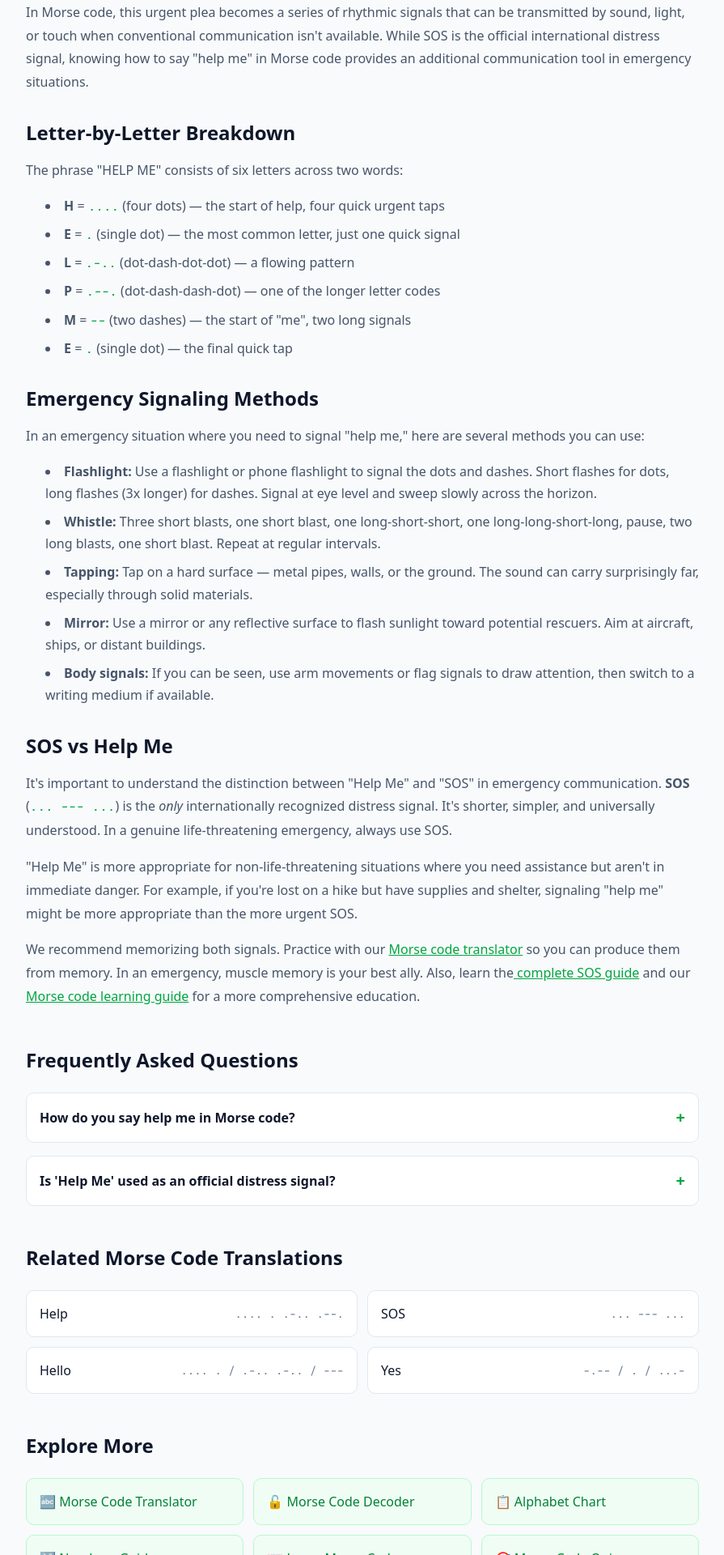
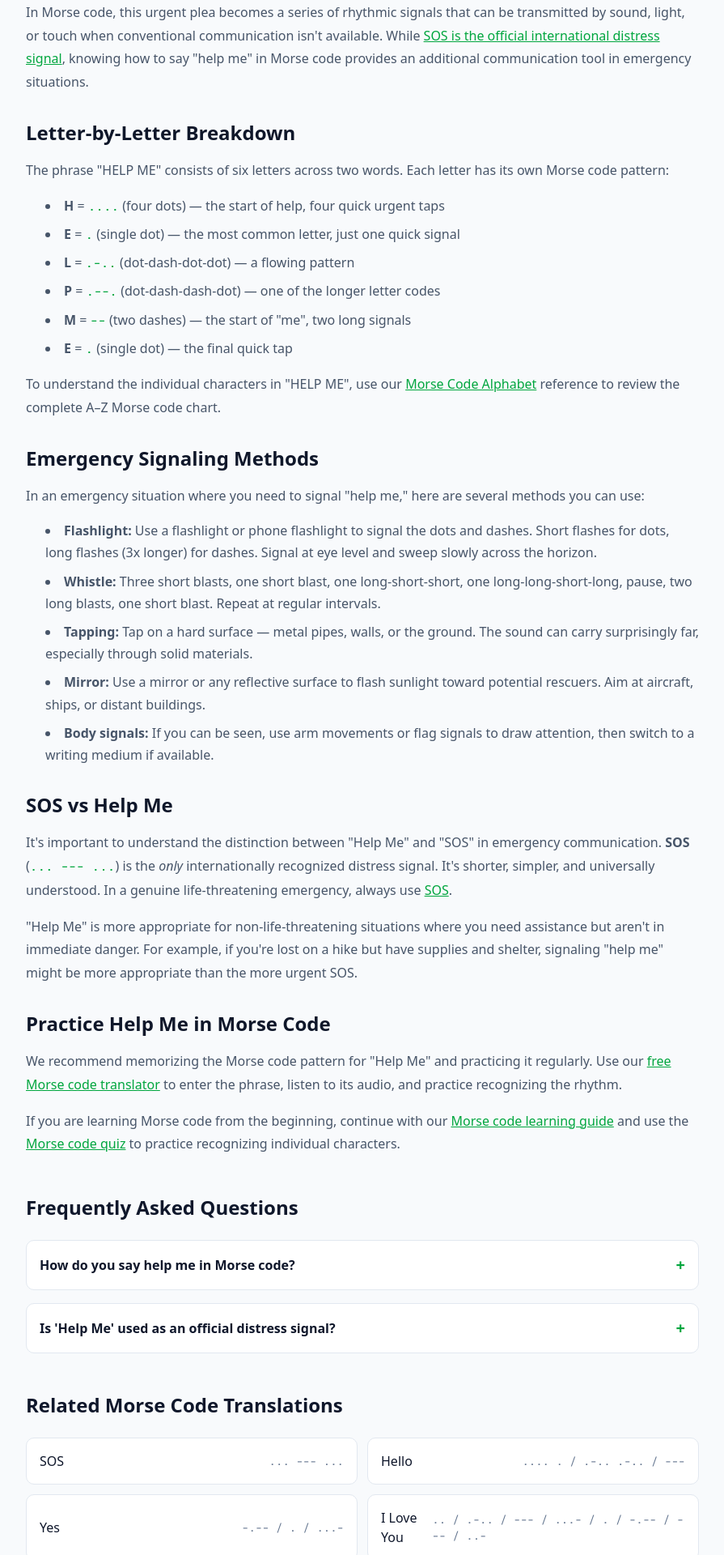
Before and after one commit to muzamil4382-hue/Morse-code-0.2, a Next.js app: page /help-me-in-morse-code in a window 1280 px wide. Shown: the part 880-2800 px from the top of the page at 81% size, without its empty margins (192-1087 px from the left). Built offline with nearby package versions, Linux system fonts and the light colour scheme.

Commit message:
help me page update

```diff
--- a/src/app/help-me-in-morse-code/page.tsx
+++ b/src/app/help-me-in-morse-code/page.tsx
@@ -1,22 +1,52 @@
 import Link from "next/link";
-import { WordPageTemplate, generateWordPageMeta } from "@/components/morse/word-page-template";
+import {
+  WordPageTemplate,
+  generateWordPageMeta,
+} from "@/components/morse/word-page-template";
 
 const config = {
   word: "HELP ME",
   morseStr: ".... . .-.. .--. / -- .",
   title: "Help Me in Morse Code",
   metaTitle: "Help Me in Morse Code - Emergency Signal Guide",
-  description: "Learn how to signal 'Help Me' in Morse code. Essential emergency communication skill with letter-by-letter breakdown and signaling methods.",
+  description:
+    "Learn how to signal 'Help Me' in Morse code. Essential emergency communication skill with letter-by-letter breakdown and signaling methods.",
   slug: "help-me-in-morse-code",
+
   faqs: [
-    { question: "How do you say help me in Morse code?", answer: "\"Help Me\" in Morse code is: .... . .-.. .--. / -- . That's H (four dots), E (one dot), L (dot-dash-dot-dot), P (dot-dash-dash-dot), space, M (two dashes), E (one dot)." },
-    { question: "Is 'Help Me' used as an official distress signal?", answer: "No. The only official international distress signal is SOS (... --- ...). While 'Help Me' can be used in informal situations, in genuine life-threatening emergencies, always use SOS as it is universally recognized." },
+    {
+      question: "How do you say help me in Morse code?",
+      answer:
+        '"Help Me" in Morse code is: .... . .-.. .--. / -- . That\'s H (four dots), E (one dot), L (dot-dash-dot-dot), P (dot-dash-dash-dot), space, M (two dashes), E (one dot).',
+    },
+    {
+      question: "Is 'Help Me' used as an official distress signal?",
+      answer:
+        "No. The only official international distress signal is SOS (... --- ...). While 'Help Me' can be used in informal situations, in genuine life-threatening emergencies, always use SOS as it is universally recognized.",
+    },
   ],
+
   relatedWords: [
-    { word: "Help", slug: "help-in-morse-code", morse: ".... . .-.. .--." },
-    { word: "SOS", slug: "sos-morse-code", morse: "... --- ..." },
-    { word: "Hello", slug: "hello-in-morse-code", morse: ".... . / .-.. .-.. / ---" },
-    { word: "Yes", slug: "yes-in-morse-code", morse: "-.-- / . / ...-" },
+    {
+      word: "SOS",
+      slug: "sos-morse-code",
+      morse: "... --- ...",
+    },
+    {
+      word: "Hello",
+      slug: "hello-in-morse-code",
+      morse: ".... . / .-.. .-.. / ---",
+    },
+    {
+      word: "Yes",
+      slug: "yes-in-morse-code",
+      morse: "-.-- / . / ...-",
+    },
+    {
+      word: "I Love You",
+      slug: "i-love-you-in-morse-code",
+      morse: ".. / .-.. / --- / ...- / . / -.-- / --- / ..-",
+    },
   ],
 };
 
@@ -25,59 +55,186 @@ export const metadata = generateWordPageMeta(config);
 export default function HelpMePage() {
   return (
     <WordPageTemplate config={config}>
-      <h2 className="text-2xl font-bold text-slate-900 mb-4">An Urgent Message in Dots and Dashes</h2>
+      <h2 className="text-2xl font-bold text-slate-900 mb-4">
+        An Urgent Message in Dots and Dashes
+      </h2>
+
       <p className="text-slate-700 leading-relaxed mb-4">
-        &quot;Help Me&quot; — two words that can mean the difference between safety and danger, between hope and
-        despair. In Morse code, this urgent plea becomes a series of rhythmic signals that can be transmitted by
-        sound, light, or touch when conventional communication isn&apos;t available. While SOS is the official
-        international distress signal, knowing how to say &quot;help me&quot; in Morse code provides an additional
-        communication tool in emergency situations.
+        &quot;Help Me&quot; — two words that can mean the difference between
+        safety and danger, between hope and despair. In Morse code, this urgent
+        plea becomes a series of rhythmic signals that can be transmitted by
+        sound, light, or touch when conventional communication isn&apos;t
+        available. While{" "}
+        <Link
+          href="/sos-morse-code"
+          className="text-green-600 underline"
+        >
+          SOS is the official international distress signal
+        </Link>
+        , knowing how to say &quot;help me&quot; in Morse code provides an
+        additional communication tool in emergency situations.
       </p>
 
-      <h2 className="text-2xl font-bold text-slate-900 mb-4">Letter-by-Letter Breakdown</h2>
+      <h2 className="text-2xl font-bold text-slate-900 mb-4">
+        Letter-by-Letter Breakdown
+      </h2>
+
       <p className="text-slate-700 leading-relaxed mb-4">
-        The phrase &quot;HELP ME&quot; consists of six letters across two words:
+        The phrase &quot;HELP ME&quot; consists of six letters across two
+        words. Each letter has its own Morse code pattern:
       </p>
+
       <ul className="list-disc list-inside text-slate-700 space-y-2 mb-4">
-        <li><strong>H</strong> = <span className="font-mono text-green-600">....</span> (four dots) — the start of help, four quick urgent taps</li>
-        <li><strong>E</strong> = <span className="font-mono text-green-600">.</span> (single dot) — the most common letter, just one quick signal</li>
-        <li><strong>L</strong> = <span className="font-mono text-green-600">.-..</span> (dot-dash-dot-dot) — a flowing pattern</li>
-        <li><strong>P</strong> = <span className="font-mono text-green-600">.--.</span> (dot-dash-dash-dot) — one of the longer letter codes</li>
-        <li><strong>M</strong> = <span className="font-mono text-green-600">--</span> (two dashes) — the start of &quot;me&quot;, two long signals</li>
-        <li><strong>E</strong> = <span className="font-mono text-green-600">.</span> (single dot) — the final quick tap</li>
+        <li>
+          <strong>H</strong> ={" "}
+          <span className="font-mono text-green-600">....</span> (four dots) —
+          the start of help, four quick urgent taps
+        </li>
+
+        <li>
+          <strong>E</strong> ={" "}
+          <span className="font-mono text-green-600">.</span> (single dot) —
+          the most common letter, just one quick signal
+        </li>
+
+        <li>
+          <strong>L</strong> ={" "}
+          <span className="font-mono text-green-600">.-..</span>{" "}
+          (dot-dash-dot-dot) — a flowing pattern
+        </li>
+
+        <li>
+          <strong>P</strong> ={" "}
+          <span className="font-mono text-green-600">.--.</span>{" "}
+          (dot-dash-dash-dot) — one of the longer letter codes
+        </li>
+
+        <li>
+          <strong>M</strong> ={" "}
+          <span className="font-mono text-green-600">--</span> (two dashes) —
+          the start of &quot;me&quot;, two long signals
+        </li>
+
+        <li>
+          <strong>E</strong> ={" "}
+          <span className="font-mono text-green-600">.</span> (single dot) —
+          the final quick tap
+        </li>
       </ul>
 
-      <h2 className="text-2xl font-bold text-slate-900 mb-4">Emergency Signaling Methods</h2>
       <p className="text-slate-700 leading-relaxed mb-4">
-        In an emergency situation where you need to signal &quot;help me,&quot; here are several methods you can use:
+        To understand the individual characters in &quot;HELP ME&quot;, use
+        our{" "}
+        <Link
+          href="/morse-code-alphabet"
+          className="text-green-600 underline"
+        >
+          Morse Code Alphabet
+        </Link>{" "}
+        reference to review the complete A–Z Morse code chart.
       </p>
+
+      <h2 className="text-2xl font-bold text-slate-900 mb-4">
+        Emergency Signaling Methods
+      </h2>
+
+      <p className="text-slate-700 leading-relaxed mb-4">
+        In an emergency situation where you need to signal &quot;help
+        me,&quot; here are several methods you can use:
+      </p>
+
       <ul className="list-disc list-inside text-slate-700 space-y-2 mb-4">
-        <li><strong>Flashlight:</strong> Use a flashlight or phone flashlight to signal the dots and dashes. Short flashes for dots, long flashes (3x longer) for dashes. Signal at eye level and sweep slowly across the horizon.</li>
-        <li><strong>Whistle:</strong> Three short blasts, one short blast, one long-short-short, one long-long-short-long, pause, two long blasts, one short blast. Repeat at regular intervals.</li>
-        <li><strong>Tapping:</strong> Tap on a hard surface — metal pipes, walls, or the ground. The sound can carry surprisingly far, especially through solid materials.</li>
-        <li><strong>Mirror:</strong> Use a mirror or any reflective surface to flash sunlight toward potential rescuers. Aim at aircraft, ships, or distant buildings.</li>
-        <li><strong>Body signals:</strong> If you can be seen, use arm movements or flag signals to draw attention, then switch to a writing medium if available.</li>
+        <li>
+          <strong>Flashlight:</strong> Use a flashlight or phone flashlight to
+          signal the dots and dashes. Short flashes for dots, long flashes
+          (3x longer) for dashes. Signal at eye level and sweep slowly across
+          the horizon.
+        </li>
+
+        <li>
+          <strong>Whistle:</strong> Three short blasts, one short blast, one
+          long-short-short, one long-long-short-long, pause, two long blasts,
+          one short blast. Repeat at regular intervals.
+        </li>
+
+        <li>
+          <strong>Tapping:</strong> Tap on a hard surface — metal pipes, walls,
+          or the ground. The sound can carry surprisingly far, especially
+          through solid materials.
+        </li>
+
+        <li>
+          <strong>Mirror:</strong> Use a mirror or any reflective surface to
+          flash sunlight toward potential rescuers. Aim at aircraft, ships, or
+          distant buildings.
+        </li>
+
+        <li>
+          <strong>Body signals:</strong> If you can be seen, use arm movements
+          or flag signals to draw attention, then switch to a writing medium if
+          available.
+        </li>
       </ul>
 
-      <h2 className="text-2xl font-bold text-slate-900 mb-4">SOS vs Help Me</h2>
+      <h2 className="text-2xl font-bold text-slate-900 mb-4">
+        SOS vs Help Me
+      </h2>
+
       <p className="text-slate-700 leading-relaxed mb-4">
-        It&apos;s important to understand the distinction between &quot;Help Me&quot; and &quot;SOS&quot; in
-        emergency communication. <strong>SOS</strong> (<span className="font-mono text-green-600">... --- ...</span>)
-        is the <em>only</em> internationally recognized distress signal. It&apos;s shorter, simpler, and universally
-        understood. In a genuine life-threatening emergency, always use SOS.
+        It&apos;s important to understand the distinction between &quot;Help
+        Me&quot; and &quot;SOS&quot; in emergency communication.{" "}
+        <strong>SOS</strong> (
+        <span className="font-mono text-green-600">... --- ...</span>) is the{" "}
+        <em>only</em> internationally recognized distress signal. It&apos;s
+        shorter, simpler, and universally understood. In a genuine
+        life-threatening emergency, always use{" "}
+        <Link
+          href="/sos-morse-code"
+          className="text-green-600 underline"
+        >
+          SOS
+        </Link>
+        .
       </p>
+
       <p className="text-slate-700 leading-relaxed mb-4">
-        &quot;Help Me&quot; is more appropriate for non-life-threatening situations where you need assistance but
-        aren&apos;t in immediate danger. For example, if you&apos;re lost on a hike but have supplies and shelter,
-        signaling &quot;help me&quot; might be more appropriate than the more urgent SOS.
+        &quot;Help Me&quot; is more appropriate for non-life-threatening
+        situations where you need assistance but aren&apos;t in immediate
+        danger. For example, if you&apos;re lost on a hike but have supplies
+        and shelter, signaling &quot;help me&quot; might be more appropriate
+        than the more urgent SOS.
       </p>
+
+      <h2 className="text-2xl font-bold text-slate-900 mb-4">
+        Practice Help Me in Morse Code
+      </h2>
+
+      <p className="text-slate-700 leading-relaxed mb-4">
+        We recommend memorizing the Morse code pattern for &quot;Help Me&quot;
+        and practicing it regularly. Use our{" "}
+        <Link href="/" className="text-green-600 underline">
+          free Morse code translator
+        </Link>{" "}
+        to enter the phrase, listen to its audio, and practice recognizing the
+        rhythm.
+      </p>
+
       <p className="text-slate-700 leading-relaxed">
-        We recommend memorizing both signals. Practice with our{" "}
-        <Link href="/" className="text-green-600 underline">Morse code translator</Link> so
-        you can produce them from memory. In an emergency, muscle memory is your best ally. Also, learn the
-        <Link href="/sos-morse-code" className="text-green-600 underline"> complete SOS guide</Link> and our{" "}
-        <Link href="/learn-morse-code" className="text-green-600 underline">Morse code learning guide</Link> for
-        a more comprehensive education.
+        If you are learning Morse code from the beginning, continue with our{" "}
+        <Link
+          href="/learn-morse-code"
+          className="text-green-600 underline"
+        >
+          Morse code learning guide
+        </Link>{" "}
+        and use the{" "}
+        <Link
+          href="/morse-code-quiz"
+          className="text-green-600 underline"
+        >
+          Morse code quiz
+        </Link>{" "}
+        to practice recognizing individual characters.
       </p>
     </WordPageTemplate>
   );
```
